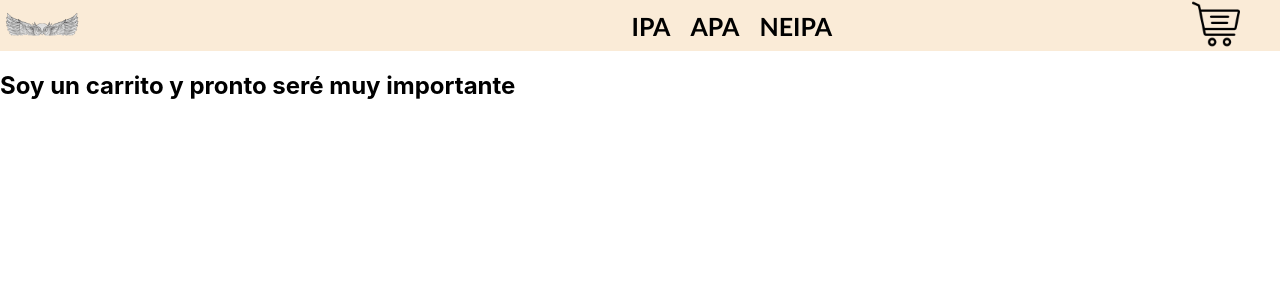
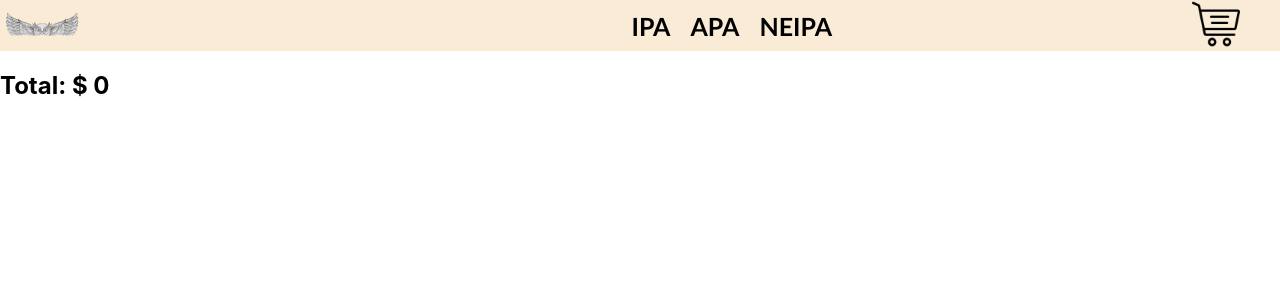
Before and after one commit to nicolasgbruno/cervezagaleria, a React (Create React App) app: page /cart in a window 1280 px wide. Shown: the top 300 px of the page. Built offline with nearby package versions, Linux system fonts and the light colour scheme.

Commit message:
Cart view

```diff
--- a/src/Components/Cart/Cart.jsx
+++ b/src/Components/Cart/Cart.jsx
@@ -1,10 +1,26 @@
-import React from 'react';
+import React from 'react'
+import { Link } from 'react-router-dom';
+import { useCartContext } from '../../Context/CartContext';
+import ItemCart from './ItemCart'
 
 const Cart = () => {
+  const {cart, totalPrice} = useCartContext();
+
+  if (cart.lenght === 0) {
+    return (
+      <>
+      <h2>El carrito está vacío</h2>
+      <Link to="./">Seguir comprando</Link>
+      </>
+    )
+  }
+
   return (
-    <div>
-        <h2>Soy un carrito y pronto seré muy importante</h2>
-    </div>
+    <>
+    {cart.map(product => <ItemCart key={product.id} product={product}/>)}
+    <h2>Total: $ {totalPrice()}</h2>
+    </>
+
   )
 }
 
--- /dev/null
+++ b/src/Components/Cart/ItemCart.jsx
@@ -0,0 +1,36 @@
+import React from 'react';
+import { useCartContext } from '../../Context/CartContext';
+
+const Cart = ({product}) => {
+  const {removeProduct} = useCartContext();
+  return (
+    <section className='contenedorItemDetail'>
+      <img className='itemImg' src={product.img} alt="imagen" />
+      <div className='textoItemDetail'>
+        <h2>{product.name}</h2>
+        <h3>Cantidad: {product.quantity}</h3>
+        <h3>Precio: $ {product.price}</h3>
+        <h3>Subtotal: $ {product.quantity * product.price}</h3>
+        <button onClick={() => removeProduct(product.id)}>Eliminar</button>
+      </div>
+    </section>
+  )
+}
+
+
+export default Cart
+
+// const Cart = ({product}) => {
+//   const {name, price, img} = product;
+//   return (
+//     <section className='contenedorItemDetail'>
+//             <img className='itemImg' src={img} alt="imagen" />
+//             <div className='textoItemDetail'>
+//                 <h2>{name}</h2>
+//                 <h3>Precio: $ {price}</h3>
+
+//             </div>
+
+//         </section>
+//   )
+// }
--- a/src/Components/ItemDetailContainer/ItemDetail.jsx
+++ b/src/Components/ItemDetailContainer/ItemDetail.jsx
@@ -1,14 +1,14 @@
-import React, {useState} from 'react'
+import React, { useState } from 'react'
 import './ItemDetail.css'
 import ItemCount from '../ItemListContainer/ItemList/ItemCount';
-import {Link} from "react-router-dom"
+import { Link } from "react-router-dom"
 import { useCartContext } from '../../Context/CartContext';
 
-const ItemDetail = ({productList}) => {
-    const {name, precio, img, detail, amargor, alcohol, srm, stock} = productList;
+const ItemDetail = ({ productList }) => {
+    const { name, price, img, detail, amargor, alcohol, srm, stock } = productList;
 
     const [goCart, setGoCart] = useState(false)
-    const {addProduct} = useCartContext();
+    const { addProduct } = useCartContext();
 
     const onAdd = (quantity) => {
         setGoCart(true);
@@ -21,15 +21,15 @@ const ItemDetail = ({productList}) => {
             <img className='itemImg' src={img} alt="imagen" />
             <div className='textoItemDetail'>
                 <h2>{name}</h2>
-                <h3>Precio: $ {precio}</h3>
+                <h3>Precio: $ {price}</h3>
                 <p>{detail}</p>
                 <p>Amargor: {amargor}</p>
                 <p>Alcohol: {alcohol}</p>
                 <p>SRM: {srm}</p>
                 {
                     goCart
-                    ? <Link to="/cart"><h2>Finalizar compra</h2></Link>
-                    : <ItemCount stock={stock} onAdd={onAdd}/>
+                        ? <Link to="/cart"><h2>Finalizar compra</h2></Link>
+                        : <ItemCount stock={stock} onAdd={onAdd} />
                 }
 
             </div>
--- a/src/Components/ItemListContainer/ItemList/Item.jsx
+++ b/src/Components/ItemListContainer/ItemList/Item.jsx
@@ -3,14 +3,14 @@ import './Item.css'
 import {Link} from "react-router-dom"
 
 const Item = ({product}) => {
-    const {name, precio, img} = product;
+    const {name, price, img} = product;
   return (
     <div>
         <section className="contenedorProducto">
             <div className='producto'>
                 <h3>{name}</h3>
                 <img src={img} alt={product.name} />
-                <h4>Precio: $ {precio}</h4>
+                <h4>Precio: $ {price}</h4>
                 <Link to={`/detail/${product.id}`}>
                 <button>Ver detalles</button>
                 </Link>
--- a/src/Components/NavBar/CartWidget.js
+++ b/src/Components/NavBar/CartWidget.js
@@ -2,15 +2,18 @@ import React from 'react'
 import ShoppingCart from '../../assets/images/shoppingcart.png'
 import './CartWidget.css';
 import { Link } from "react-router-dom";
+import {useCartContext} from '../../Context/CartContext'
 
-const cartWidget = () => {
+const CartWidget = () => {
+    const {totalProducts} = useCartContext();
     return (
         <div>
             <Link to="/cart">
                 <img src={ShoppingCart} alt="Carrito de compras" className='cart' />
+                <span>{totalProducts() || ''}</span>
             </Link>
         </div>
     )
 }
 
-export default cartWidget
+export default CartWidget
--- a/src/Components/NavBar/NavBar.jsx
+++ b/src/Components/NavBar/NavBar.jsx
@@ -1,6 +1,6 @@
 import logo from "../../assets/images/logo.png";
 import "./NavBar.css"
-import CartWidget from "./CartWidget";
+import CartWidget from "./CartWidget.js";
 import { Link } from "react-router-dom"
 
 const categorias = [
--- a/src/Context/CartContext.jsx
+++ b/src/Context/CartContext.jsx
@@ -20,7 +20,11 @@ const CartProvider = ({children}) => {
         setCart(newCart);
     }
 
-    console.log(cart);
+    const totalPrice = () => {
+        return cart.reduce((prev, act) => prev + act.quantity * act.price, 0);
+    }
+
+    const totalProducts = () => cart.reduce((acumulador, productoActual) => acumulador + productoActual.quantity, 0);
 
     const clearCart = () => setCart([]);
 
@@ -30,16 +34,15 @@ const CartProvider = ({children}) => {
 
     const removeProduct = (id) => setCart(cart.filter(product => product.id !== id));
 
-
-
-
-
   return (
     <CartContext.Provider value={{
         addProduct,
         clearCart,
         isInCart,
-        removeProduct
+        removeProduct,
+        totalPrice,
+        totalProducts,
+        cart
     }}>
         {children}
     </CartContext.Provider>
--- a/src/mocks/Api.js
+++ b/src/mocks/Api.js
@@ -6,10 +6,10 @@ import imagen4 from '../assets/images/hempIpa.webp'
 
 
 const products = [
-  { id: "01", name: 'West IPA', precio: 400, stock: 5, detail: '¡Un nuevo batch del estilo que nos enamoró a primer sorbo!', amargor: '70%', alcohol: '6.5%', srm: '5.5', category: 'ipa', img: imagen1 },
-  { id: "02", name: 'Hazy IPA', precio: 450, stock: 7, detail: 'En busca del coctel perfecto de lúpulos en donde predomine el perfil a frutas dulces, de carozo y tropicales, con un dejo floral que acompaña y balancea.', amargor: '70%', alcohol: '6.5%', srm: '5.5', category: 'ipa', img: imagen2 },
-  { id: "03", name: 'Grape IPA', precio: 500, stock: 10, detail: 'El balance perfecto entre una West Coast IPA y la complejidad de uvas Malbec', amargor: '70%', alcohol: '6.5%', srm: '5.5', category: 'apa', img: imagen3 },
-  { id: "04", name: 'Hemp IPA', precio: 550, stock: 3, detail: 'Una cerveza que se distingue por el predominio, en aroma y en boca, de los perfiles kush, que se caracterizan por sus notas cítricas, resinosas, especiadas, herbales y terrosas.', amargor: '70%', alcohol: '6.5%', srm: '5.5', category: 'neipa', img: imagen4 },
+  { id: "01", name: 'West IPA', price: 400, stock: 5, detail: '¡Un nuevo batch del estilo que nos enamoró a primer sorbo!', amargor: '70%', alcohol: '6.5%', srm: '5.5', category: 'ipa', img: imagen1 },
+  { id: "02", name: 'Hazy IPA', price: 450, stock: 7, detail: 'En busca del coctel perfecto de lúpulos en donde predomine el perfil a frutas dulces, de carozo y tropicales, con un dejo floral que acompaña y balancea.', amargor: '70%', alcohol: '6.5%', srm: '5.5', category: 'ipa', img: imagen2 },
+  { id: "03", name: 'Grape IPA', price: 500, stock: 10, detail: 'El balance perfecto entre una West Coast IPA y la complejidad de uvas Malbec', amargor: '70%', alcohol: '6.5%', srm: '5.5', category: 'apa', img: imagen3 },
+  { id: "04", name: 'Hemp IPA', price: 550, stock: 3, detail: 'Una cerveza que se distingue por el predominio, en aroma y en boca, de los perfiles kush, que se caracterizan por sus notas cítricas, resinosas, especiadas, herbales y terrosas.', amargor: '70%', alcohol: '6.5%', srm: '5.5', category: 'neipa', img: imagen4 },
 
 ]
 
```
